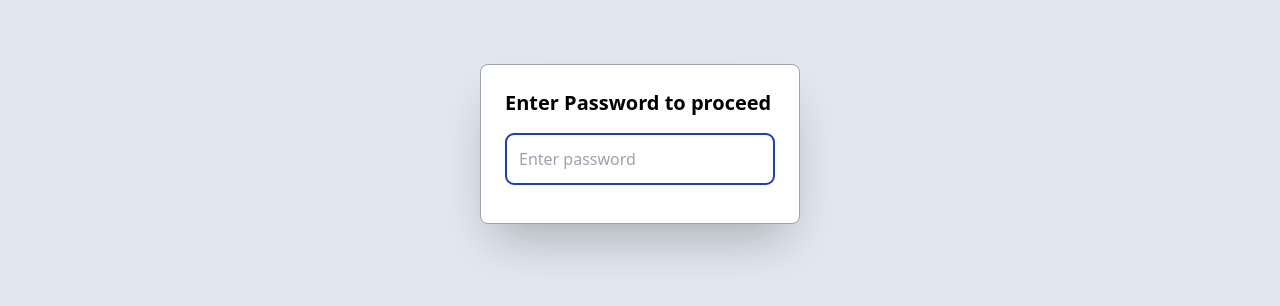
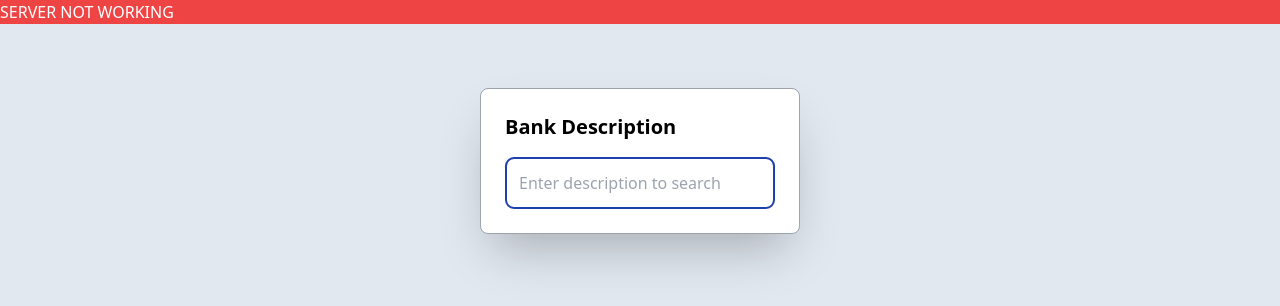
Before and after one commit to manasm11/ddg_suspense_fix, a Svelte app in the folder ui/: page / in a window 1280 px wide. Shown: the top 306 px of the page. Built offline with nearby package versions, Linux system fonts and the light colour scheme.

Commit message:
Copy functionality working

```diff
--- a/ui/package.json
+++ b/ui/package.json
@@ -6,7 +6,7 @@
     "build": "rollup -c",
     "watch-tailwind": "npx tailwindcss -i ./tailwind.css -o ./public/global.css --watch",
     "watch-svelte": "rollup -c -w",
-    "watch-server": "../venv/bin/python -m uvicorn main:app --reload",
+    "watch-server": "echo 'BEWARE REMOVED SERVER' || ../venv/bin/python -m uvicorn main:app --reload",
     "dev": "concurrently npm:watch-*",
     "start": "sirv public --no-clear"
   },
--- a/ui/public/global.css
+++ b/ui/public/global.css
@@ -468,8 +468,16 @@ Ensure the default browser behavior of the `hidden` attribute.
   --tw-backdrop-sepia:  ;
 }
 
+.right-0 {
+  right: 0px;
+}
+
 .mt-16 {
   margin-top: 4rem;
+}
+
+.mt-3 {
+  margin-top: 0.75rem;
 }
 
 .mb-4 {
@@ -484,24 +492,36 @@ Ensure the default browser behavior of the `hidden` attribute.
   height: 100vh;
 }
 
-.h-40 {
-  height: 10rem;
+.h-0\.5 {
+  height: 0.125rem;
+}
+
+.h-0 {
+  height: 0px;
 }
 
 .w-screen {
   width: 100vw;
 }
 
-.w-80 {
-  width: 20rem;
+.w-1\/2 {
+  width: 50%;
 }
 
 .w-full {
   width: 100%;
 }
 
+.w-80 {
+  width: 20rem;
+}
+
 .flex-col {
   flex-direction: column;
+}
+
+.justify-between {
+  justify-content: space-between;
 }
 
 .self-center {
@@ -512,12 +532,17 @@ Ensure the default browser behavior of the `hidden` attribute.
   border-radius: 0.5rem;
 }
 
+.border-2 {
+  border-width: 2px;
+}
+
 .border {
   border-width: 1px;
 }
 
-.border-2 {
-  border-width: 2px;
+.border-blue-700 {
+  --tw-border-opacity: 1;
+  border-color: rgb(29 78 216 / var(--tw-border-opacity));
 }
 
 .border-gray-400 {
@@ -545,12 +570,39 @@ Ensure the default browser behavior of the `hidden` attribute.
   background-color: rgb(255 255 255 / var(--tw-bg-opacity));
 }
 
+.bg-gray-300 {
+  --tw-bg-opacity: 1;
+  background-color: rgb(209 213 219 / var(--tw-bg-opacity));
+}
+
+.bg-blue-500 {
+  --tw-bg-opacity: 1;
+  background-color: rgb(59 130 246 / var(--tw-bg-opacity));
+}
+
+.p-4 {
+  padding: 1rem;
+}
+
+.p-2 {
+  padding: 0.5rem;
+}
+
 .p-6 {
   padding: 1.5rem;
 }
 
 .p-3 {
   padding: 0.75rem;
+}
+
+.text-center {
+  text-align: center;
+}
+
+.text-lg {
+  font-size: 1.125rem;
+  line-height: 1.75rem;
 }
 
 .text-xl {
@@ -563,8 +615,21 @@ Ensure the default browser behavior of the `hidden` attribute.
   line-height: 1.25rem;
 }
 
+.text-xs {
+  font-size: 0.75rem;
+  line-height: 1rem;
+}
+
 .font-bold {
   font-weight: 700;
+}
+
+.font-semibold {
+  font-weight: 600;
+}
+
+.capitalize {
+  text-transform: capitalize;
 }
 
 .text-white {
@@ -586,3 +651,24 @@ Ensure the default browser behavior of the `hidden` attribute.
 .outline-blue-800 {
   outline-color: #1e40af;
 }
+
+.hover\:bg-slate-200:hover {
+  --tw-bg-opacity: 1;
+  background-color: rgb(226 232 240 / var(--tw-bg-opacity));
+}
+
+.hover\:bg-blue-600:hover {
+  --tw-bg-opacity: 1;
+  background-color: rgb(37 99 235 / var(--tw-bg-opacity));
+}
+
+.active\:bg-blue-300:active {
+  --tw-bg-opacity: 1;
+  background-color: rgb(147 197 253 / var(--tw-bg-opacity));
+}
+
+@media (min-width: 768px) {
+  .md\:hidden {
+    display: none;
+  }
+}
--- a/ui/src/App.svelte
+++ b/ui/src/App.svelte
@@ -1,10 +1,8 @@
 <script>
-  import { server_working } from "./stores";
-  import PasswordCard from "./lib/PasswordCard.svelte";
-  import { onMount } from "svelte";
-  let input_ref;
-
-  onMount(() => input_ref.focus());
+  import { server_working, is_login } from "./stores";
+  import SingleInputCard from "./lib/SingleInputCard.svelte";
+  import PartyList from "./lib/PartyList.svelte";
+  let possible_parties = [];
 </script>
 
 <main class="flex flex-col bg-slate-200 h-screen w-screen">
@@ -13,6 +11,12 @@
   {/if}
 
   <div class="self-center mt-16">
-    <PasswordCard bind:input_ref />
+    {#if !$is_login}
+      <SingleInputCard type="password" />
+    {:else}
+      <SingleInputCard type="desc" bind:possible_parties />
+    {/if}
   </div>
+
+  <PartyList parties={possible_parties} />
 </main>
--- a/ui/src/constants.js
+++ b/ui/src/constants.js
@@ -1,4 +1,17 @@
 export default {
-  SERVER_URL: "http://localhost:8000",
-  SERVER_CHECK_INTERVAL_SECONDS: 3,
+  SERVER_URL: "https://www.google.com/",
+  // SERVER_URL: "http://localhost:8000",
+  SERVER_CHECK_INTERVAL_SECONDS: 120,
+  SINGLE_INPUT_CARD_DETAILS: {
+    password: {
+      heading: "Password",
+      input_type: "password",
+      placeholder: "Enter password",
+    },
+    desc: {
+      heading: "Bank Description",
+      input_type: "text",
+      placeholder: "Enter description to search",
+    },
+  },
 };
--- /dev/null
+++ b/ui/src/lib/PartyList.svelte
@@ -0,0 +1,35 @@
+<script>
+  export let parties = [];
+  let copied = false;
+  let _timeout
+
+  function copy(party) {
+    return async () => {
+        clearTimeout(_timeout);
+      await navigator.clipboard.writeText(party);
+      copied = party;
+      _timeout = setTimeout(() => (copied = ""), 3000);
+    };
+  }
+</script>
+
+{#if parties.length}
+  <div
+    class="bg-white flex flex-col w-1/2 self-center mt-3 border-2 border-blue-700"
+  >
+    {#each parties as party}
+      <div class="flex justify-between p-4">
+        <div class="text-lg text-center">
+          {party}
+        </div>
+        <button
+          class="right-0 hover:bg-slate-200 p-2 rounded-lg active:bg-blue-300 text-xs font-semibold"
+          on:click={copy(party)}
+        >
+          {copied == party ? "COPIED!" : "COPY"}
+        </button>
+      </div>
+      <hr class="bg-gray-300 w-full h-0.5" />
+    {/each}
+  </div>
+{/if}
--- a/ui/src/lib/PasswordCard.svelte
+++ /dev/null
@@ -1,29 +0,0 @@
-<script>
-  export let input_ref;
-  import u from "../util";
-  import { is_login } from "../stores";
-
-  let invalid_password = false;
-
-  function submit() {
-    const is_password_correct = u.check_password(input_ref.value);
-    is_login.set(is_password_correct);
-    invalid_password = !is_password_correct;
-  }
-</script>
-
-<form
-  on:submit|preventDefault={submit}
-  class="p-6 w-80 h-40 rounded-lg shadow-2xl border-gray-400 border bg-white"
->
-  <h4 class="text-xl font-bold mb-4">Enter Password to proceed</h4>
-  <input
-    class="w-full outline-blue-800 p-3 border-2 border-slate-400 rounded-lg"
-    type="password"
-    placeholder="Enter password"
-    bind:this={input_ref}
-  />
-  {#if invalid_password}
-    <p class="text-red-500 text-sm">Invalid Password</p>
-  {/if}
-</form>
--- /dev/null
+++ b/ui/src/lib/SingleInputCard.svelte
@@ -0,0 +1,51 @@
+<script>
+  export let type;
+  export let possible_parties = [];
+  import u from "../util";
+  import c from "../constants";
+  import { is_login } from "../stores";
+  import { onMount } from "svelte";
+  $: cardDetails = c.SINGLE_INPUT_CARD_DETAILS[type];
+
+  let input_ref
+  let invalid_password = false;
+
+  onMount(() => input_ref.focus());
+
+  function submit(type) {
+    function _common() {
+      input_ref.value = "";
+    }
+    if (type === "password") {
+      return () => {
+        const is_password_correct = u.check_password(input_ref.value);
+        is_login.set(is_password_correct);
+        invalid_password = !is_password_correct;
+        _common();
+      };
+    }
+    if (type === "desc") {
+      return () => {
+        possible_parties = u.get_parties(input_ref.value);
+        _common();
+      };
+    }
+  }
+</script>
+
+<form
+  on:submit|preventDefault={submit(type)}
+  class="flex flex-col p-6 w-80 min-h-40 rounded-lg shadow-2xl border-gray-400 border bg-white"
+>
+  <h4 class="text-xl font-bold mb-4">{cardDetails.heading}</h4>
+  <input
+    class="w-full outline-blue-800 p-3 border-2 border-slate-400 rounded-lg"
+    type={cardDetails.input_type}
+    placeholder={cardDetails.placeholder}
+    bind:this={input_ref}
+  />
+  {#if invalid_password}
+    <p class="text-red-500 text-sm">Invalid Password</p>
+  {/if}
+  <button class="bg-blue-500 text-white p-2 hover:bg-blue-600 md:hidden rounded-lg mt-3" type="submit">Submit</button>
+</form>
--- a/ui/src/stores.js
+++ b/ui/src/stores.js
@@ -18,4 +18,4 @@ export const server_working = readable(false, function start(set) {
   };
 });
 
-export const is_login = writable(false);
+export const is_login = writable(true);
--- a/ui/src/util.js
+++ b/ui/src/util.js
@@ -2,5 +2,6 @@ export default {
   sleep: (seconds) =>
     new Promise((resolve) => setTimeout(resolve, seconds * 1000)),
   is_res_ok: (res) => res.status == 200,
-  check_password: (password) => password === "HEALLO",
+  check_password: (password) => password === "HEALLO", // TODO: Improve logic to check password
+  get_parties: (query) => (query ? [query, query, "asca", "KNASJ AKSJB"] : []), // TODO: complete implementation,
 };
```
